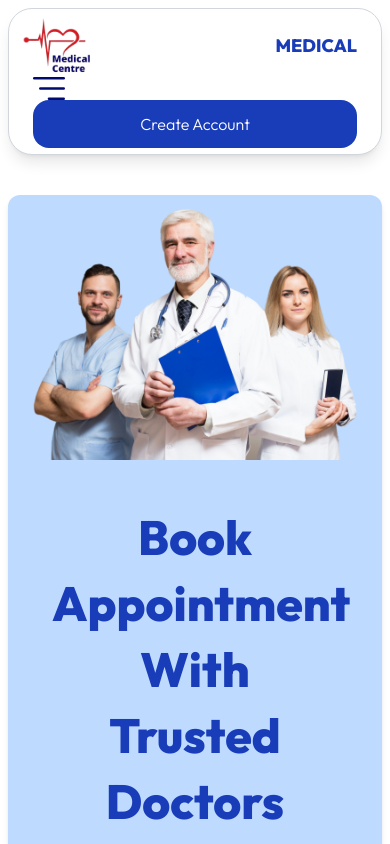
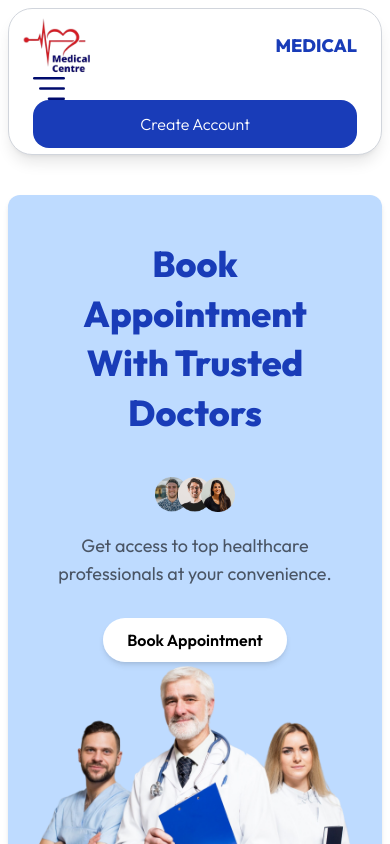
Before and after one commit to vanshxgupta/Doctor-Appointment-Booking-Website, a React (Vite) app in the folder frontend/: page / in a window 390 px wide. Shown: the top 844 px of the page. Built offline with nearby package versions, Linux system fonts and the light colour scheme; a web font is replaced by a local one.

Commit message:
Refactor Header component layout

```diff
--- a/frontend/src/components/Header.jsx
+++ b/frontend/src/components/Header.jsx
@@ -5,10 +5,10 @@ const Header = () => {
   return (
     <div >
 
-    <div className="flex flex-col-reverse md:flex-row justify-between items-center px-6 md:px-10  bg-blue-200 rounded-xl shadow-md w-full md:w-11/12 mx-auto my-10">
+    <div className="flex flex-col md:flex-row justify-between items-center px-6 md:px-10  bg-blue-200 rounded-xl shadow-md w-full md:w-11/12 mx-auto my-10">
       {/* Left Side */}
       <div className="w-full md:w-2/5 text-center md:text-left mt-6 md:mt-0">
-        <h1 className="p-5 text-5xl font-extrabold text-blue-800 leading-snug">
+        <h1 className="p-5  text-4xl sm:text-5xl font-extrabold text-blue-800 leading-snug">
           Book Appointment With Trusted Doctors
         </h1>
 
--- /dev/null
+++ b/frontend/src/components/context/AppContext.jsx
@@ -0,0 +1,33 @@
+import { createContext, useState } from "react";
+import { doctors } from "../assets/assets_frontend/assets";
+
+// Create Context
+export const AppContext = createContext();
+
+// Create Provider Component
+const AppContextProvider = (props) => {
+
+    // State for token (authentication)
+    const [token, setToken] = useState(false);
+
+    // Functions to manage token
+    const login = () => setToken(true);
+    const logout = () => setToken(false);
+
+    // Context value
+    const value = {
+        doctors,      // Doctor's data
+        token,        // Current token state
+        setToken,     // For manually setting token if needed
+        login,        // Function to login (set token true)
+        logout        // Function to logout (set token false)
+    };
+
+    return (
+        <AppContext.Provider value={value}>
+            {props.children}
+        </AppContext.Provider>
+    );
+};
+
+export default AppContextProvider;
```
